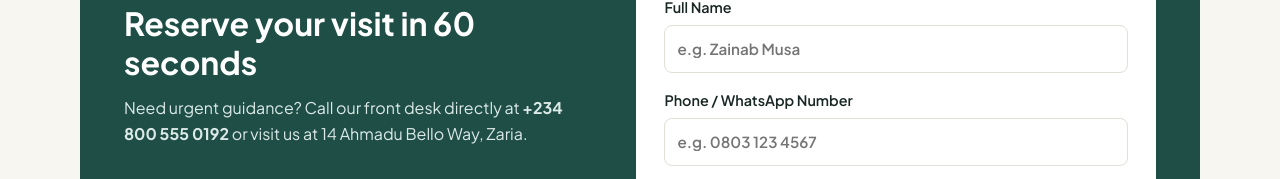
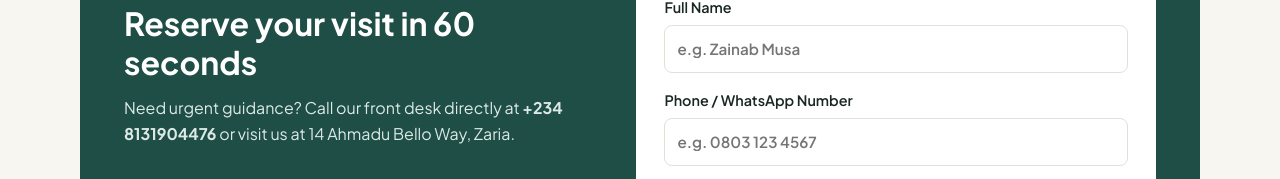
Before and after one commit to MUBARAK-ben/Amina-Care, a plain HTML site: page index.html in a window 1280 px wide. Shown: the part 1749-1928 px from the top of the page. Drawn offline with Linux system fonts and the light colour scheme.

Commit message:
Add files via upload

```diff
--- a/index.html
+++ b/index.html
@@ -119,7 +119,7 @@
       <div class="booking-info">
         <span class="eyebrow">Book Online</span>
         <h2>Reserve your visit in 60 seconds</h2>
-        <p>Need urgent guidance? Call our front desk directly at <strong>+234 800 555 0192</strong> or visit us at 14 Ahmadu Bello Way, Zaria.</p>
+        <p>Need urgent guidance? Call our front desk directly at <strong>+234 8131904476</strong> or visit us at 14 Ahmadu Bello Way, Zaria.</p>
       </div>
       <form class="booking-form" id="bookingForm">
         <label>
```
